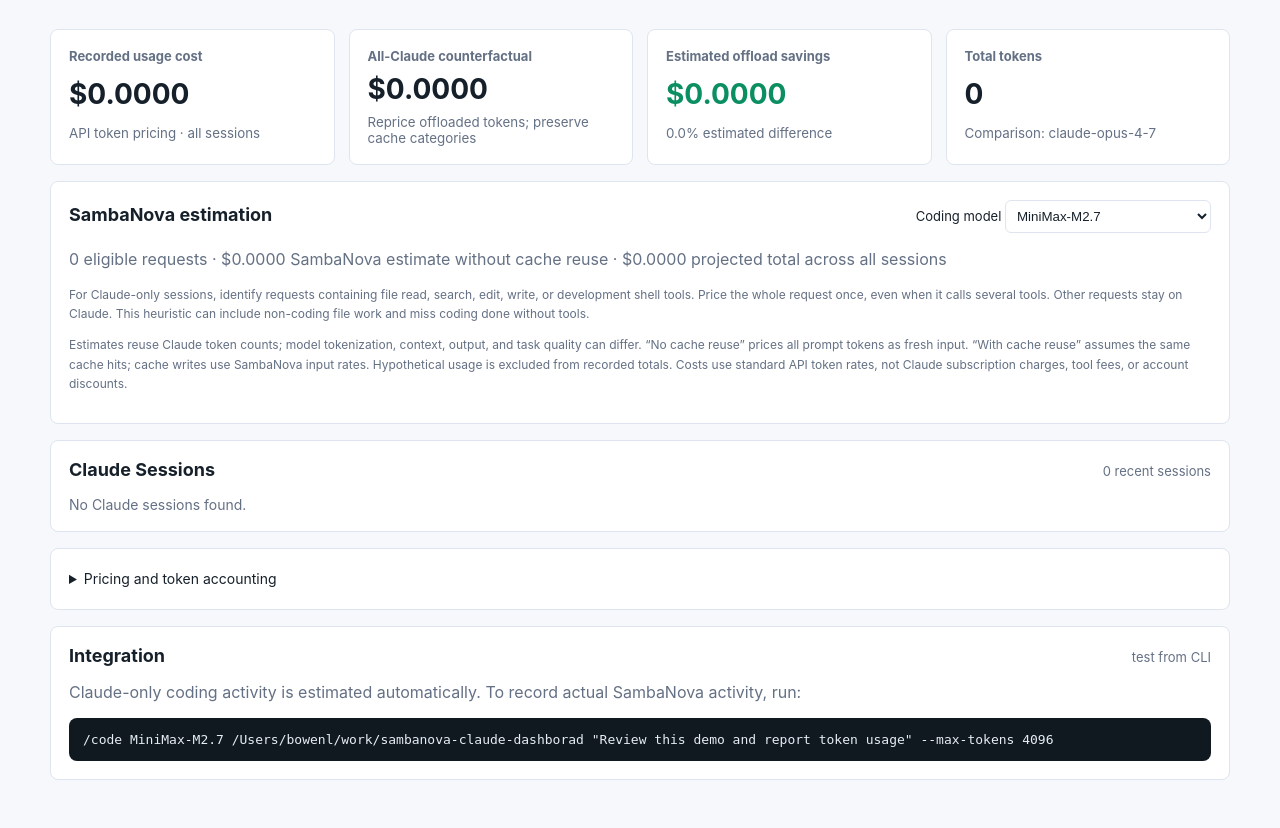
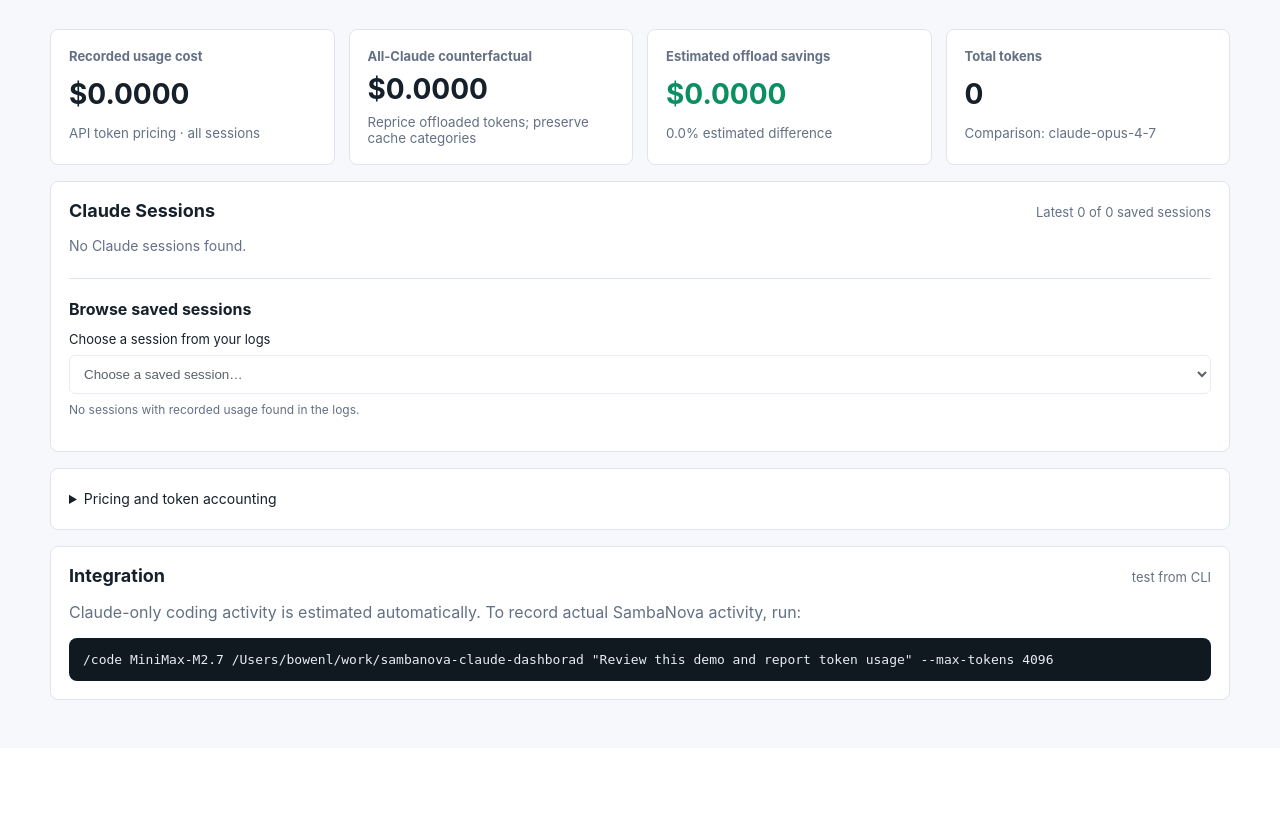
Before and after one commit to reggie-lu/sambanova-claude-dashborad, a Flask app: page / in a window 1280 px wide. Shown: the part 215-1043 px from the top of the page. After the commit the page ends 915 px from the top, so only its background shows below. Run offline with Flask 3, Linux system fonts and the light colour scheme.

Commit message:
Add session browsing and per-request SambaNova activity

```diff
--- a/app.py
+++ b/app.py
@@ -343,7 +343,9 @@
     }
 
 
-def summarize(estimate_model: str = "MiniMax-M2.7") -> dict[str, Any]:
+def summarize(
+    estimate_model: str = "MiniMax-M2.7", selected_session_id: str | None = None
+) -> dict[str, Any]:
     claude_sessions = scan_claude_sessions()
     samba_runs = scan_sambanova_runs()
     attach_sambanova_runs_to_sessions(claude_sessions, samba_runs)
@@ -389,6 +391,8 @@
     savings = all_claude_cost - hybrid_cost
     savings_pct = (savings / all_claude_cost * 100) if all_claude_cost > 0 else 0.0
     timeline = build_timeline(claude_sessions, samba_runs, dominant_claude_model)
+    saved_sessions = [s for s in claude_sessions if s["events"] or s["matched_sambanova_runs"]]
+    selected_session = next((s for s in saved_sessions if s["id"] == selected_session_id), None)
 
     return {
         "updated_at": datetime.now(timezone.utc).isoformat(),
@@ -416,7 +420,13 @@
             "dominant_claude_model": dominant_claude_model,
             "comparison_models": sorted({run["comparison_model"] for run in samba_runs}),
         },
-        "sessions": [s for s in claude_sessions if s["events"] or s["matched_sambanova_runs"]][:25],
+        "sessions": saved_sessions[:10],
+        "session_index": [
+            {key: session[key] for key in ("id", "cwd", "updated_at")}
+            for session in saved_sessions
+        ],
+        "selected_session": selected_session,
+        "selected_session_missing": bool(selected_session_id and selected_session is None),
         "sambanova_runs": samba_runs[:50],
         "timeline": timeline,
         "rates": RATES,
@@ -572,7 +582,7 @@
     model = request.args.get("estimate_model", "MiniMax-M2.7")
     if model.startswith("_") or model not in RATES.get("sambanova", {}):
         return jsonify({"error": "Unknown SambaNova estimate model"}), 400
-    return jsonify(summarize(model))
+    return jsonify(summarize(model, request.args.get("session_id")))
 
 
 @app.post("/api/sambanova-runs")
--- a/static/app.js
+++ b/static/app.js
@@ -4,9 +4,8 @@
 const escapeHtml = (value) => String(value ?? "").replace(/[&<>"']/g, (char) => ({
   "&": "&amp;", "<": "&lt;", ">": "&gt;", '"': "&quot;", "'": "&#039;",
 }[char]));
-let selectedModel = "MiniMax-M2.7";
-const openDetails = new Set();
-const seenRuns = new Set();
+let selectedSessionId = "";
+let sessionIndexSignature = "";
 const scrollPositions = new Map();
 
 function toolRows(tools = []) {
@@ -31,22 +30,28 @@
       <b>${measured ? money(event.cost) : "Usage pending"}</b></div>
     <small>${measured ? usageText(event) : "Waiting for model-step usage"}${event.rate_fallback ? " · Fallback rate" : ""}</small>
     ${event.tools?.length ? `<ul class="tool-list">${toolRows(event.tools)}</ul>` : '<p class="step-note">Model response · no tool call</p>'}
+    ${event.run_label ? `<small>${escapeHtml(event.run_label)}</small>` : ""}
     ${estimate ? `<small>Claude request: ${money(event.claude_cost)} · With cache reuse: ${money(event.cache_reuse_cost)}</small>` : ""}
   </div>`;
 }
 
-function runRows(runs) {
-  return runs.map((run) => {
-    const key = `run-${run.id}`;
-    if (!seenRuns.has(key)) { openDetails.add(key); seenRuns.add(key); }
-    return `<details class="run-detail" data-key="${escapeHtml(key)}" ${openDetails.has(key) ? "open" : ""}>
-      <summary><span class="pill samba-pill">sambanova</span> ${escapeHtml(run.tool)} · ${escapeHtml(run.status)}
-        <strong>${money(run.cost)}${run.estimated ? " (estimated tokens)" : ""}</strong>
-        <small>${escapeHtml(run.model)} · ${ints(run.tokens)} tokens · ${run.steps.length} model steps · ${run.tool_count} tool calls${run.rate_fallback ? " · Fallback rate" : ""}</small></summary>
-      <p class="step-note">${usageText(run)}. Costs are per model step; tool calls share that request.</p>
-      <div class="activity-list" data-scroll="${escapeHtml(key)}">${run.steps.length ? run.steps.map((step) => eventRow(step, "sambanova")).join("") : '<p class="empty">Detailed log unavailable. This run has aggregate usage only; individual actions cannot be recovered.</p>'}</div>
-    </details>`;
-  }).join("");
+function sambaRequests(runs) {
+  return runs.flatMap((run) => (run.steps || []).map((step) => ({
+    ...step,
+    model: step.model || run.model,
+    rate_fallback: run.rate_fallback,
+    run_label: runs.length > 1 ? `${run.tool || "opencode"} · run ${run.id || "unknown"}` : "",
+  }))).sort((left, right) =>
+    (Date.parse(right.timestamp) || 0) - (Date.parse(left.timestamp) || 0));
+}
+
+function unavailableRunRows(runs) {
+  return runs.filter((run) => !run.steps?.length).map((run) => `
+    <div class="unavailable-run">
+      <strong>${escapeHtml(run.model)} · ${escapeHtml(run.status)} · ${money(run.cost)} total</strong>
+      <p class="step-note">${escapeHtml(run.tool || "opencode")} · ${ints(run.tokens)} tokens${run.estimated ? " (estimated)" : ""} · ${usageText(run)}</p>
+      <p class="step-note">Request details unavailable for this run. Only aggregate usage was recorded or its detailed log is missing.</p>
+    </div>`).join("");
 }
 
 function comparisonSummary(comparison) {
@@ -64,18 +69,15 @@
   </div>`;
 }
 
-function renderSessions(sessions) {
-  const container = document.getElementById("sessions");
-  container.querySelectorAll("details[data-key]").forEach((el) => {
-    if (el.open) openDetails.add(el.dataset.key); else openDetails.delete(el.dataset.key);
-  });
+function renderSessions(sessions, containerId = "sessions") {
+  const container = document.getElementById(containerId);
   container.querySelectorAll("[data-scroll]").forEach((el) => scrollPositions.set(el.dataset.scroll, el.scrollTop));
-  setText("sessionCount", `${sessions.length} recent sessions`);
   if (!sessions.length) { container.innerHTML = '<div class="empty">No Claude sessions found.</div>'; return; }
   container.innerHTML = sessions.map((session) => {
     const samba = session.sambanova;
     const estimate = session.sambanova_estimate;
     const runs = session.matched_sambanova_runs;
+    const sambaEvents = sambaRequests(runs);
     const models = Object.keys(session.models).join(", ");
     const hasEstimate = estimate.eligible && estimate.request_count > 0;
     const comparison = session.cost_comparison;
@@ -83,10 +85,10 @@
       <div class="session-top"><div><strong>${escapeHtml(session.id)}</strong><small>${escapeHtml(session.cwd || "unknown cwd")}</small></div>
         <div class="right"><b>${ints(session.claude.total + samba.total)} recorded tokens</b><small>${escapeHtml(models)}</small></div></div>
       <div class="session-cost-grid">
-        <div><span>Claude recorded usage cost</span><strong>${money(session.claude_cost)}</strong><small>${ints(session.claude.total)} tokens · ${session.events.length} requests</small></div>
-        <div><span class="provider-label"><img src="/static/sambanova-icon.png" alt="" width="18" height="18">SambaNova recorded usage cost</span><strong>${money(samba.cost)}</strong><small>${ints(samba.total)} tokens · ${runs.length} runs</small></div>
-        <div><span>Combined recorded usage cost</span><strong>${money(session.hybrid_cost)}</strong><small>Claude + SambaNova</small></div>
-        <div class="all-claude-card"><span>If all usage ran on Claude</span><strong>${money(comparison.all_claude_cost)}</strong><small>Estimated · ${escapeHtml(comparison.model)}</small></div>
+        <div><span class="provider-label"><img src="/static/claude-icon.png" alt="" width="18" height="18">Claude recorded usage cost</span><strong>${money(session.claude_cost)}</strong><small>${ints(session.claude.total)} tokens · ${session.events.length} requests</small></div>
+        <div><span class="provider-label"><img src="/static/sambanova-icon.png" alt="" width="18" height="18">SambaNova recorded usage cost</span><strong>${money(samba.cost)}</strong><small>${ints(samba.total)} tokens · ${sambaEvents.length} recorded requests · ${runs.length} ${runs.length === 1 ? "run" : "runs"}</small></div>
+        <div><span class="provider-label"><img src="/static/claude-icon.png" alt="" width="18" height="18"><img src="/static/sambanova-icon.png" alt="" width="18" height="18">Combined recorded usage cost</span><strong>${money(session.hybrid_cost)}</strong><small>Claude + SambaNova</small></div>
+        <div class="all-claude-card"><span class="provider-label"><img src="/static/claude-icon.png" alt="" width="18" height="18">If all usage ran on Claude</span><strong>${money(comparison.all_claude_cost)}</strong><small>Estimated · ${escapeHtml(comparison.model)}</small></div>
       </div>
       ${comparisonSummary(comparison)}
       <div class="session-meta"><span>Claude fresh in ${ints(session.claude.input)}</span><span>Out ${ints(session.claude.output)}</span><span>Cache read ${ints(session.claude.cache_read)}</span><span>Cache write ${ints(session.claude.cache_creation)}</span></div>
@@ -95,8 +97,8 @@
         <p>${estimate.request_count} coding requests · ${estimate.tool_count} coding tool calls · ${ints(estimate.tokens.total)} source tokens</p>
         <div class="estimate-values"><span>No cache reuse <b>${money(estimate.cost)}</b></span><span>With cache reuse <b>${money(estimate.cache_reuse_cost)}</b></span><span>Same requests on Claude <b>${money(estimate.claude_cost)}</b></span><span>Projected session total <b>${money(estimate.projected_cost)}</b></span></div>
         <small>Projected total replaces eligible Claude requests with the no-cache estimate. Estimated difference: ${money(Math.abs(estimate.savings))} (${estimate.savings >= 0 ? "lower" : "higher"} cost).</small></div>` : ""}
-      <div class="runs-grid"><div class="runs-col"><h3>${runs.length ? "SambaNova activity" : "SambaNova estimated coding activity"}</h3>
-        ${runs.length ? runRows(runs) : hasEstimate ? `<div class="activity-list" data-scroll="est-${escapeHtml(session.id)}">${[...estimate.events].reverse().map((event) => eventRow(event, "sambanova", true)).join("")}</div>` : '<p class="empty">No recorded SambaNova run or eligible coding-tool request in this session.</p>'}</div>
+      <div class="runs-grid"><div class="runs-col"><h3>${runs.length ? `SambaNova activity · ${sambaEvents.length} requests` : "SambaNova estimated coding activity"}</h3>
+        ${runs.length ? `<div class="activity-list" data-scroll="samba-${escapeHtml(containerId)}-${escapeHtml(session.id)}">${sambaEvents.map((event) => eventRow(event, "sambanova")).join("")}${unavailableRunRows(runs)}</div>` : hasEstimate ? `<div class="activity-list" data-scroll="est-${escapeHtml(session.id)}">${[...estimate.events].reverse().map((event) => eventRow(event, "sambanova", true)).join("")}</div>` : '<p class="empty">No recorded SambaNova run or eligible coding-tool request in this session.</p>'}</div>
         <div class="runs-col"><h3>Claude Code activity · ${session.events.length} requests</h3><div class="activity-list" data-scroll="claude-${escapeHtml(session.id)}">${[...session.events].reverse().map((event) => eventRow(event, "claude")).join("") || '<p class="empty">No Claude requests.</p>'}</div></div>
     </article>`;
   }).join("");
@@ -109,23 +111,42 @@
   document.getElementById("rateRows").innerHTML = ["sambanova", "claude"].flatMap((provider) =>
     Object.entries(rates[provider]).filter(([name]) => !name.startsWith("_")).map(([name, rate]) =>
       `<tr><td>${escapeHtml(name)}</td><td>${rate.input.toFixed(2)}</td><td>${rate.output.toFixed(2)}</td><td>${rate.cached_input == null ? "Not offered" : rate.cached_input.toFixed(2)}</td><td>${rate.cache_write_5m == null ? "—" : rate.cache_write_5m.toFixed(2)}</td><td>${rate.cache_write_1h == null ? "—" : rate.cache_write_1h.toFixed(2)}</td></tr>`)).join("");
-  const select = document.getElementById("estimateModel");
-  if (!select.options.length) {
-    Object.keys(rates.sambanova).filter((name) => !name.startsWith("_")).forEach((name) => select.add(new Option(name, name)));
-    select.value = selectedModel;
+}
+
+function renderSessionBrowser(data) {
+  const index = data.session_index || [];
+  const picker = document.getElementById("sessionPicker");
+  const signature = JSON.stringify(index);
+  if (signature !== sessionIndexSignature) {
+    picker.innerHTML = '<option value="">Choose a saved session…</option>' + index.map((session) => {
+      const timestamp = new Date(session.updated_at);
+      const date = Number.isNaN(timestamp.getTime()) ? "Unknown date" : timestamp.toLocaleString();
+      return `<option value="${escapeHtml(session.id)}">${escapeHtml(`${date} · ${session.cwd || "unknown folder"} · ${session.id}`)}</option>`;
+    }).join("");
+    sessionIndexSignature = signature;
   }
+  picker.value = selectedSessionId;
+  picker.disabled = !index.length;
+  setText("sessionCount", `Latest ${data.sessions.length} of ${index.length} saved sessions`);
+  setText("sessionPickerStatus", data.selected_session_missing
+    ? "This session is no longer available in the logs. Choose another session."
+    : selectedSessionId
+      ? "Showing your selected session below. Clear the selection to close it."
+      : index.length ? `${index.length} saved sessions available, including older sessions.` : "No sessions with recorded usage found in the logs.");
+  if (data.selected_session) renderSessions([data.selected_session], "selectedSession");
+  else document.getElementById("selectedSession").innerHTML = "";
 }
 
 let refreshing = false;
 async function refresh() {
   if (refreshing) return;
   refreshing = true;
-  const model = selectedModel;
+  const requestedSessionId = selectedSessionId;
   try {
-    const response = await fetch(`/api/metrics?estimate_model=${encodeURIComponent(model)}`, { cache: "no-store" });
+    const response = await fetch(`/api/metrics?session_id=${encodeURIComponent(requestedSessionId)}`, { cache: "no-store" });
     if (!response.ok) throw new Error(`HTTP ${response.status}`);
     const data = await response.json();
-    if (model !== selectedModel) return;
+    if (requestedSessionId !== selectedSessionId) return;
     const totals = data.totals;
     setText("updated", `Updated ${new Date(data.updated_at).toLocaleTimeString()}`);
     setText("hybridCost", money(totals.hybrid_cost));
@@ -134,15 +155,20 @@
     setText("savingsPct", `${Number(totals.savings_pct).toFixed(1)}% estimated difference`);
     setText("totalTokens", ints(totals.claude_tokens.total + totals.sambanova_tokens.total));
     setText("modelLabel", `Comparison: ${(totals.comparison_models || []).join(", ") || totals.dominant_claude_model}`);
-    setText("estimateSummary", `${data.estimation.eligible_requests} eligible requests · ${money(data.estimation.cost)} SambaNova estimate without cache reuse · ${money(data.estimation.projected_cost)} projected total across all sessions`);
     renderRates(data);
     renderSessions(data.sessions);
+    renderSessionBrowser(data);
   } catch (error) { setText("updated", `Unable to refresh: ${error.message}. Retrying…`); }
-  finally { refreshing = false; }
+  finally {
+    refreshing = false;
+    if (requestedSessionId !== selectedSessionId) refresh();
+  }
 }
 
-document.getElementById("estimateModel").addEventListener("change", (event) => {
-  selectedModel = event.target.value;
+document.getElementById("sessionPicker").addEventListener("change", (event) => {
+  selectedSessionId = event.target.value;
+  setText("sessionPickerStatus", selectedSessionId ? "Loading selected session…" : "Selection cleared.");
+  document.getElementById("selectedSession").innerHTML = "";
   refresh();
 });
 refresh();
--- a/static/styles.css
+++ b/static/styles.css
@@ -278,10 +278,7 @@
 .tool-list span { overflow-wrap: anywhere; }
 .tool-list small { grid-column: 2; }
 .step-note { font-size: 12px; color: var(--muted); margin: 8px 0; }
-.run-detail { background: #fff; border: 1px solid var(--line); border-radius: 8px; padding: 10px; margin-bottom: 8px; }
 summary { cursor: pointer; font-size: 14px; line-height: 1.7; }
-.run-detail summary small { display: block; }
-.run-detail summary strong { display: inline; margin-left: 6px; }
 .estimate-box { padding: 14px; border: 1px solid #d9caee; border-radius: 8px; background: #faf7ff; margin: 14px 0; font-size: 13px; }
 .estimate-box p { margin: 8px 0; color: var(--muted); }
 .estimate-tag { display: inline-block; margin-left: 10px; color: #7132a0; font-size: 11px; }
@@ -317,3 +314,12 @@
 .cost-comparison small { display: block; font-size: 11px; line-height: 1.5; }
 @media (max-width: 1000px) { .session-cost-grid { grid-template-columns: repeat(2, minmax(0, 1fr)); } }
 @media (max-width: 560px) { .session-cost-grid { grid-template-columns: 1fr; } }
+
+.session-browser { margin-top: 24px; border-top: 1px solid var(--line); padding-top: 20px; }
+.session-browser h3 { margin: 0 0 12px; font-size: 16px; }
+.session-browser label { display: block; margin-bottom: 8px; }
+.session-browser select { width: 100%; padding: 10px; }
+.session-browser > p { margin: 8px 0 16px; font-size: 12px; }
+.provider-label { flex-wrap: wrap; }
+
+.unavailable-run { padding: 12px; border: 1px dashed var(--line); border-radius: 8px; margin: 8px 0; }
--- a/templates/index.html
+++ b/templates/index.html
@@ -45,19 +45,19 @@
         </article>
       </section>
 
-      <section class="panel estimate-panel">
-        <div class="panel-head"><h2>SambaNova estimation</h2><label for="estimateModel">Coding model <select id="estimateModel" aria-label="SambaNova estimation model"></select></label></div>
-        <p id="estimateSummary" class="subtle">Calculating…</p>
-        <p class="method-note">For Claude-only sessions, identify requests containing file read, search, edit, write, or development shell tools. Price the whole request once, even when it calls several tools. Other requests stay on Claude. This heuristic can include non-coding file work and miss coding done without tools.</p>
-        <p class="method-note">Estimates reuse Claude token counts; model tokenization, context, output, and task quality can differ. “No cache reuse” prices all prompt tokens as fresh input. “With cache reuse” assumes the same cache hits; cache writes use SambaNova input rates. Hypothetical usage is excluded from recorded totals. Costs use standard API token rates, not Claude subscription charges, tool fees, or account discounts.</p>
-      </section>
-
       <section class="panel">
         <div class="panel-head">
           <h2>Claude Sessions</h2>
-          <span id="sessionCount">recent sessions</span>
+          <span id="sessionCount">Latest 10 sessions</span>
         </div>
         <div id="sessions" class="sessions"></div>
+        <div class="session-browser">
+          <h3>Browse saved sessions</h3>
+          <label for="sessionPicker">Choose a session from your logs</label>
+          <select id="sessionPicker"><option value="">Choose a saved session…</option></select>
+          <p id="sessionPickerStatus" class="subtle" role="status">Loading saved sessions…</p>
+          <div id="selectedSession" class="sessions"></div>
+        </div>
       </section>
 
       <section class="panel">
```
Also changed, not shown: tests/test_frontend.cjs (added, +93 -0 lines), tests/test_sessions.py (added, +71 -0 lines), README.md, static/claude-icon.png (added).
